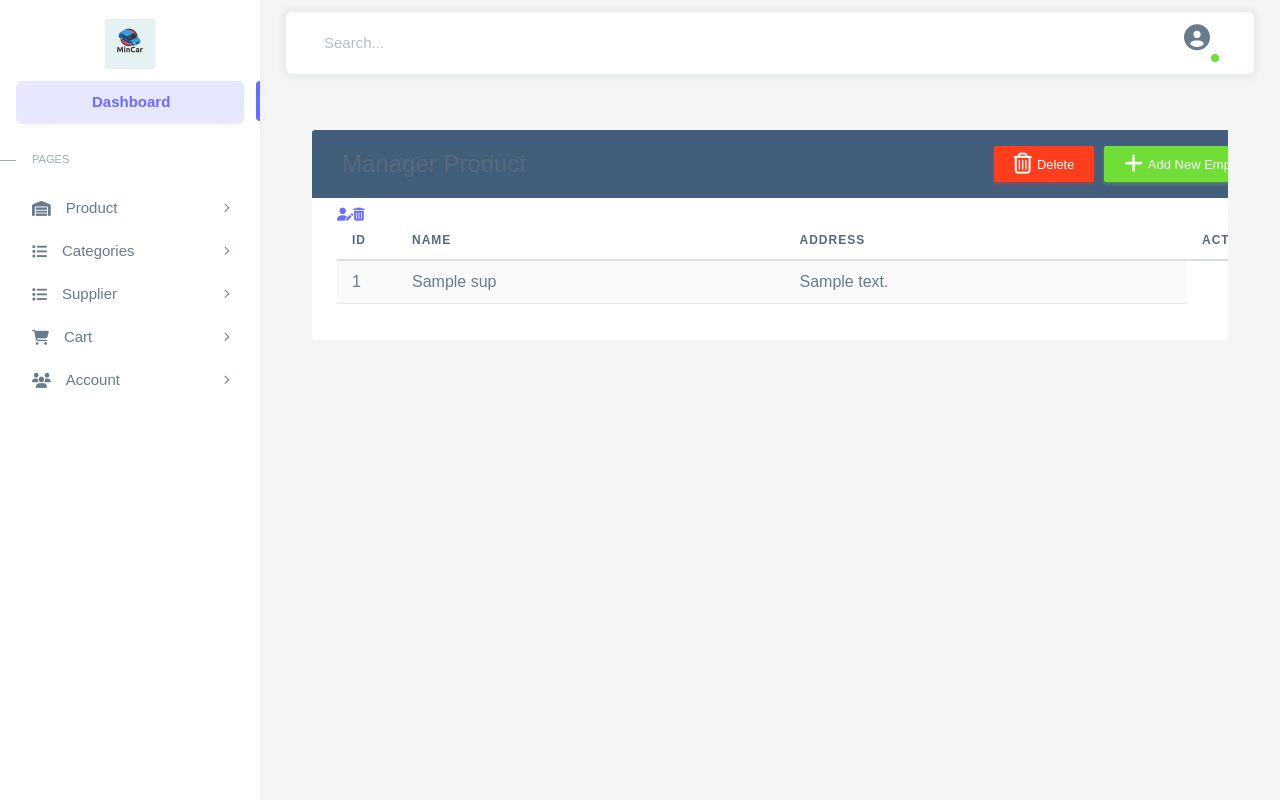
After one commit to WEBG301HL/ASM, a Symfony app: template templates/admin/supplier/index.html.twig in a window 1280 px wide. The commit adds this page. Run offline with Twig, Linux system fonts and the light colour scheme; the template is opened without the code that fills it: most values are stand-ins (such as "Sample title", 1, 10 or a date in 2020); some libraries are stand-ins or nearby versions.

Commit message:
add supplier and show supplier in admin

```diff
--- a/templates/admin/index.html.twig
+++ b/templates/admin/index.html.twig
@@ -104,6 +104,10 @@ $(document).ready(function(){
               <a href="{{path('category_show')}}" class="menu-link menu-toggle">
                 <i style="padding-right: 15px;" class="fa-solid fa-list"></i>
                 <div> Categories</div>
+              </a>
+                 <a href="{{path('supplier_show')}}" class="menu-link menu-toggle">
+                <i style="padding-right: 15px;" class="fa-solid fa-list"></i>
+                <div> Supplier</div>
               </a>
                 <a href="{{path('product_show')}}" class="menu-link menu-toggle">
                 <i style="padding-right: 15px;" class="fa-solid fa-cart-shopping"></i>
--- /dev/null
+++ b/templates/admin/supplier/index.html.twig
@@ -0,0 +1,48 @@
+
+{% extends "admin/index.html.twig" %}
+{% block title %}
+    Admin Page - Supplier
+{% endblock %}
+{% block body %}
+<div class="container-xxl flex-grow-1 container-p-y">
+<div class="container-xl">
+	<div class="table-responsive">
+		<div class="table-wrapper">
+			<div class="table-title">
+				<div class="row">
+					<div class="col-sm-6">
+						<h2> Manager Product </h2>
+					</div>
+					<div class="col-sm-6">
+						<a href="{{ path('category_add') }}" class="btn btn-success" data-toggle="modal"><i class="fa-solid fa-plus"></i><span>Add New Employee</span></a>
+						<a href="" class="btn btn-danger" data-toggle="modal"><i class="fa-regular fa-trash-can"></i><span>Delete</span></a>
+					</div>
+				</div>
+			</div>
+			<table class="table table-striped table-hover">
+				<thead>
+					<tr>
+						<th>ID</th>
+						<th>Name</th>
+                        <th>Address</th>
+                        <th>Actions</th>
+					</tr>
+				</thead>
+                {% for a in supplier %}
+				<tbody>
+					<tr>
+						<td>{{a.id}}</td>
+						<td>{{a.sup}}</td>
+                        <td>{{a.address}}</td>
+
+							<a href="" class="edit" data-toggle="modal"><i class="fa-solid fa-user-pen" title="Edit"></i></a>
+							<a href="" class="delete" data-toggle="modal"><i class="fa-solid fa-trash-can" title="Delete"></i></a>
+						</td>
+
+				</tbody>	</tr> {% endfor %}
+			</table>
+
+		</div>
+	</div>
+</div>
+{% endblock %}
```
Also changed, not shown: src/Controller/AdminController.php (+24 -1 lines).
